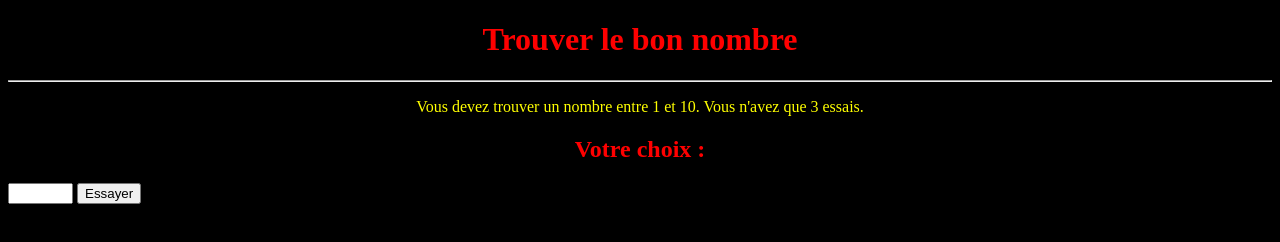
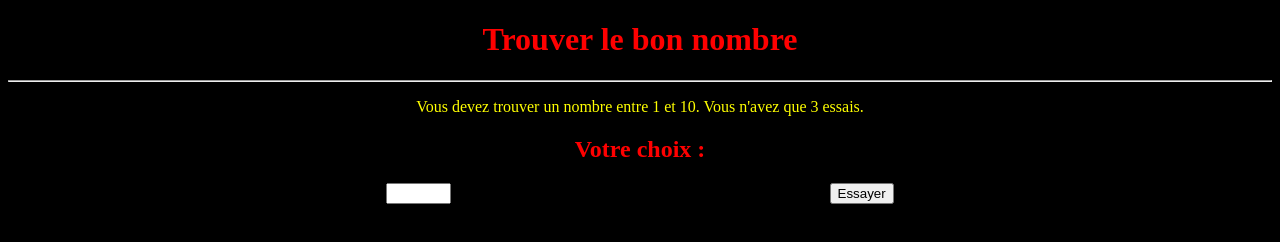
Before and after one commit to alpereira/jeu-de-devinettes, a plain HTML site: page jeu de devinettes/index.html in a window 1280 px wide. Drawn offline with Linux system fonts and the light colour scheme.

Commit message:
Update main.css

```diff
--- a/jeu de devinettes/assets/css/main.css
+++ b/jeu de devinettes/assets/css/main.css
@@ -1,13 +1,20 @@
 body {
         background-color: black;
 }
+
 h1, h2 {
         color: red;
         display: flex;
         justify-content: center;
 }
+
 p {
         color: yellow;
         display: flex;
         justify-content: center;
 }
+
+form {
+        display: flex;
+        justify-content: space-evenly;
+}
```
